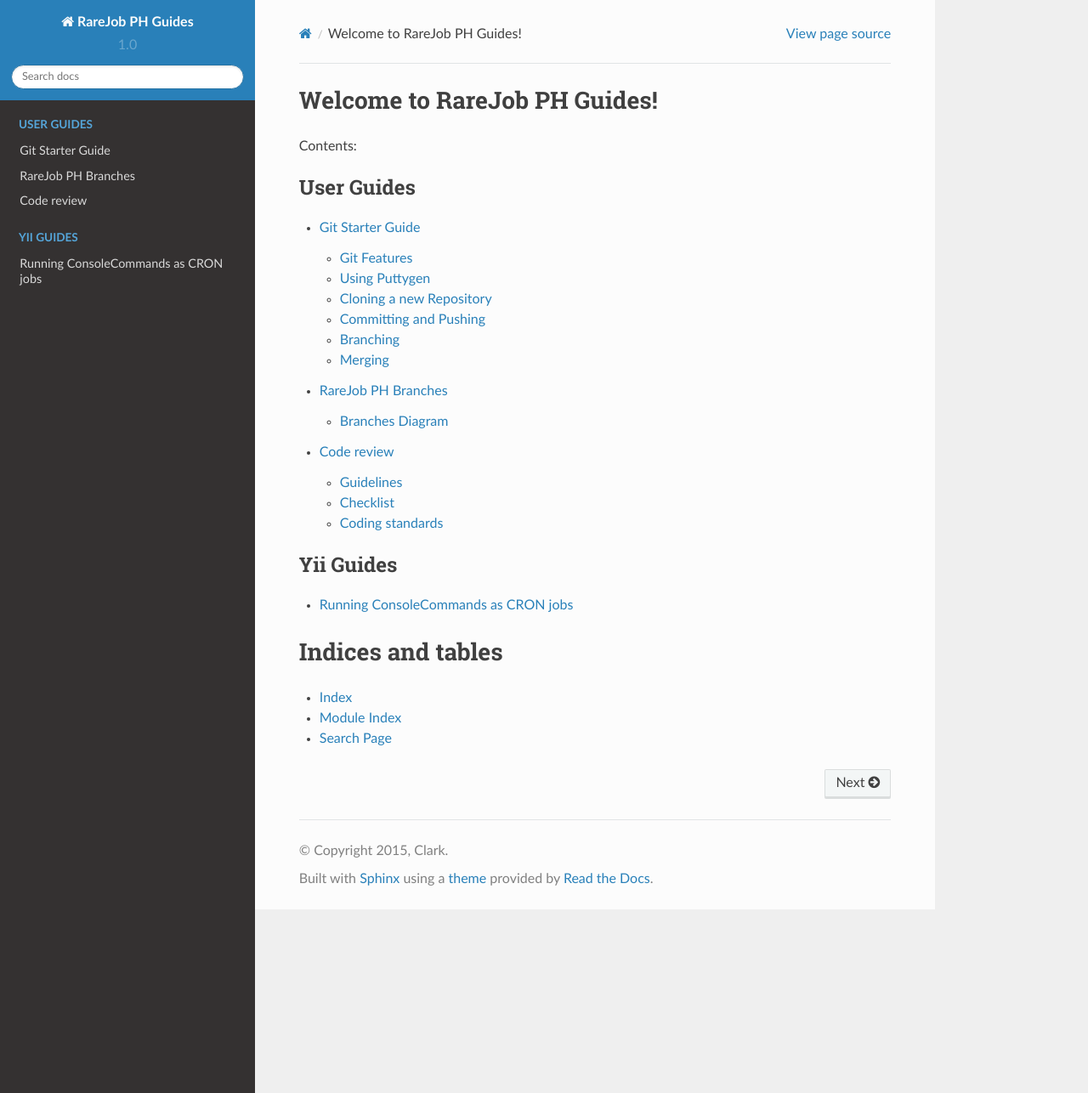
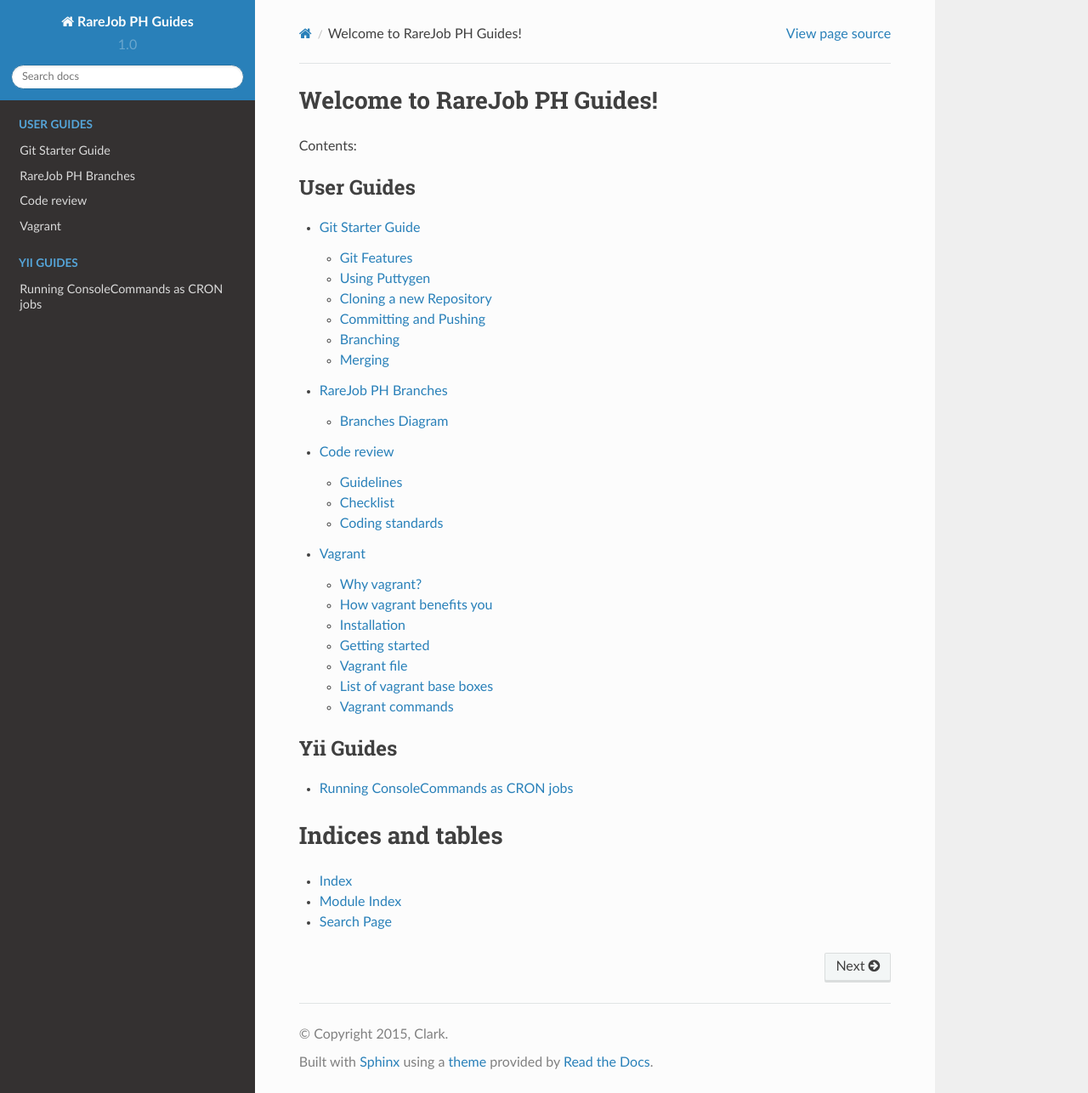
Before and after one commit to berserk207/lytgis, a Sphinx documentation site: the page built from docs/index.rst, in a window 1280 px wide and 1286 px high. Shown: the whole window at 85% size. Built offline with Sphinx 7.4.7 and the Read the Docs theme 2.0.0, drawn with Linux system fonts in a browser that asks for light colours; some of the changed lines change nothing that is shown.

Commit message:
added vagrant.rst & screenshots

```diff
--- a/docs/index.rst
+++ b/docs/index.rst
@@ -15,6 +15,7 @@
    gitstarter
    gitflow
    codereview
+   vagrant
 
 .. toctree::
    :caption: Yii Guides
--- /dev/null
+++ b/docs/vagrant.rst
@@ -0,0 +1,145 @@
+Vagrant
+=======
+
+Why vagrant?
+------------
+
+Vagrant provides easy to configure, reproducible, and portable work environments built on top of industry-standard technology and controlled by a single consistent workflow to help maximize the productivity and flexibility of you and your team.
+
+Machines are provisioned on top of VirtualBox, VMware, AWS, or any other provider. Then, industry-standard provisioning tools such as shell scripts, Chef, or Puppet, can be used to automatically install and configure software on the machine.
+
+
+How vagrant benefits you
+------------------------
+
+Vagrant will isolate dependencies and their configuration within a single disposable, consistent environment, without sacrificing any of the tools you're used to working with (editors, browsers, debuggers, etc.). Once you or someone else creates a single Vagrantfile, you just need to "vagrant up" and everything is installed and configured for you to work. Other members of your team create their development environments from the same configuration, so whether you're working on Linux, Mac OS X, or Windows, all your team members are running code in the same environment, against the same dependencies, all configured the same way. Say goodbye to "works on my machine" bugs.
+
+
+Installation
+------------
+
+- Download and install the approriate installer in "http://www.vagrantup.com/downloads"
+- Download and install the approriate installer in "https://www.virtualbox.org/wiki/Downloads"
+
+
+Getting started
+---------------
+
+1. open command line
+#. cd to your project
+#. type "vagrant init"
+
+    * this will create Vagrantfile
+    * open Vagrantfile and fillout the necessary options
+
+#. type "vagrant up"
+#. this will start the creation of your vagrant box or virtualbox machine
+
+
+Vagrant file
+-------------------------
+
+This is a sample vagrant file that I use as development environment. It uses ruby syntax::
+
+    Vagrant.configure(2) do |config|
+
+      ##### MySql server #####
+
+      config.vm.define :mysql, primary: true do |m|
+        m.vm.box = "chef/centos-6.5-i386" // base box from hashicorp
+
+        m.vm.network :private_network, ip: "192.168.210.10"
+        config.vm.network :forwarded_port, id: "ssh", guest: 22, host: 2200
+        m.vm.network :forwarded_port, guest: 80, host: 3000
+        m.vm.provision :shell, :run => 'always', :inline => <<-SH
+            sudo service mysqld restart
+        SH
+      end
+
+      ##### Frontend server #####
+
+      config.vm.define :frontend, primary: true do |f|
+        f.vm.box = "chef/centos-6.5-i386" // base box from hashicorp
+
+        f.vm.network :private_network, ip: "192.168.210.11"
+        config.vm.network :forwarded_port, id: "ssh", guest: 22, host: 2201
+        f.vm.network :forwarded_port, guest: 80, host: 3001
+        f.vm.synced_folder 'C:/Users/rf.deguzman/Development/filecheck.dev', "/var/www/html",
+                            :create => true, :owner=> 'vagrant',
+                            :group=>'apache', :mount_options => ['dmode=775','fmode=775']
+        f.vm.provision :shell, :run => 'always', :inline => <<-SH
+            sudo service httpd restart
+        SH
+      end
+
+    end
+
+
+After doing "vagrant up", I can access the web projects in http://192.168.210.11 or http://localhost:3001
+
+Anything I change in "C:/Users/rf.deguzman/Development/filecheck.dev" will be reflected immediately in the virtual machines.
+
+Note: After doing the initial "vagrant up", i did the ff (you only have to do this  once):
+
+- ssh to 192.168.210.10
+
+    * sudo yum -y install mysql mysql-server
+
+- ssh to 192.168.210.11
+
+    * sudo yum -y install php php-pdo php-mysqli php-mysql apache
+
+
+List of vagrant base boxes
+--------------------------
+
+    - https://atlas.hashicorp.com/boxes/search
+    - http://www.vagrantbox.es/
+
+
+Vagrant commands
+----------------
+
+vagrant up
+~~~~~~~~~~
+
+.. figure:: _static/vagrant-up.png
+
+
+vagrant status
+~~~~~~~~~~~~~~
+
+.. figure:: _static/vagrant-status.png
+
+
+vagrant halt
+~~~~~~~~~~~~~~~~~~~~~~~~~~~~~~~~~
+
+"vagrant halt" stops all machines
+"vagrant halt [machine]" stops the specific machine
+
+.. figure:: _static/vagrant-halt.png
+
+
+vagrant destroy
+~~~~~~~~~~~~~~~
+
+.. figure:: _static/vagrant-destroy.png
+
+
+vagrant box list
+~~~~~~~~~~~~~~~~
+
+Shows all base boxes that you have downloaded.
+
+.. figure:: _static/vagrant-box-list.png
+
+
+vagrant reload
+~~~~~~~~~~~~~~
+
+"vagrant reload" reloads/reboots all machines
+
+"vagrant reload [machine]" reloads/reboots specific machine
+
+.. figure:: _static/vagrant-reload.png
```
Also changed, not shown: docs/_static/vagrant/vagrant-box-list.png (added), docs/_static/vagrant/vagrant-destroy.png (added), docs/_static/vagrant/vagrant-halt.png (added), docs/_static/vagrant/vagrant-reload.png (added), docs/_static/vagrant/vagrant-status.png (added), docs/_static/vagrant/vagrant-up.png (added).
